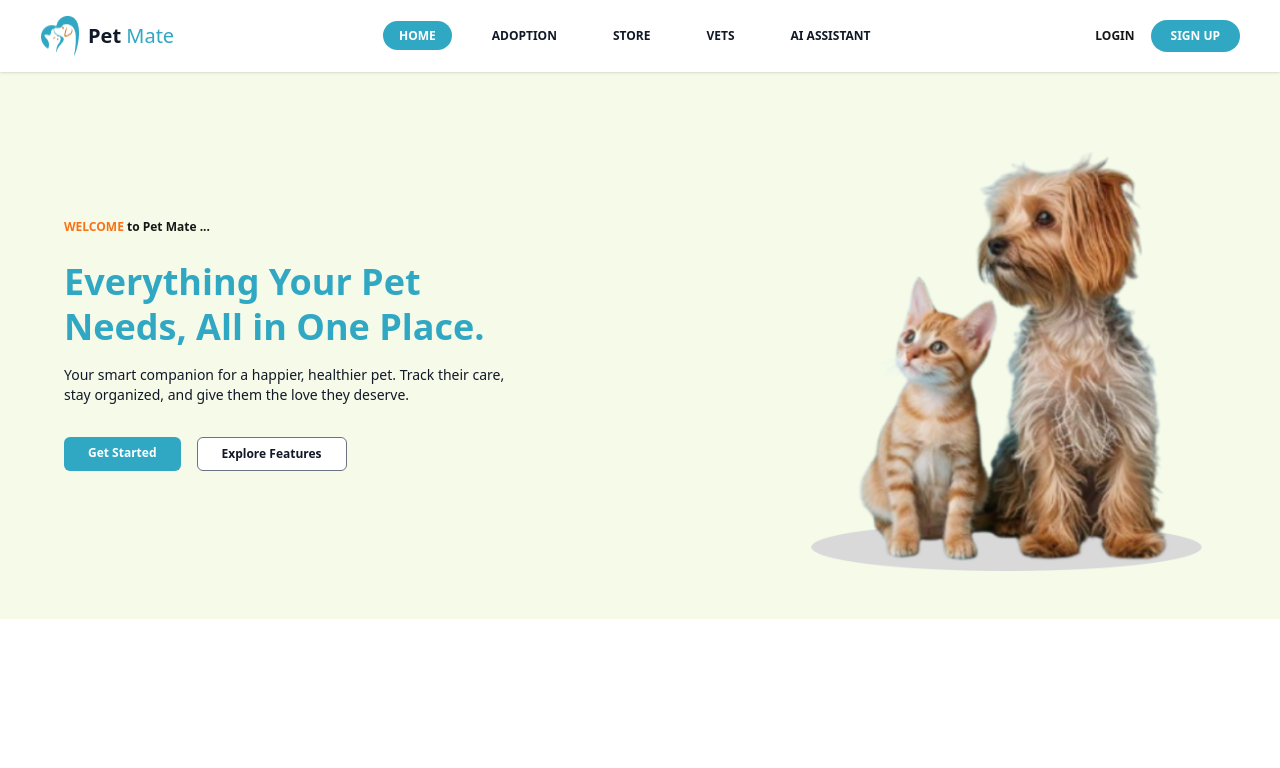
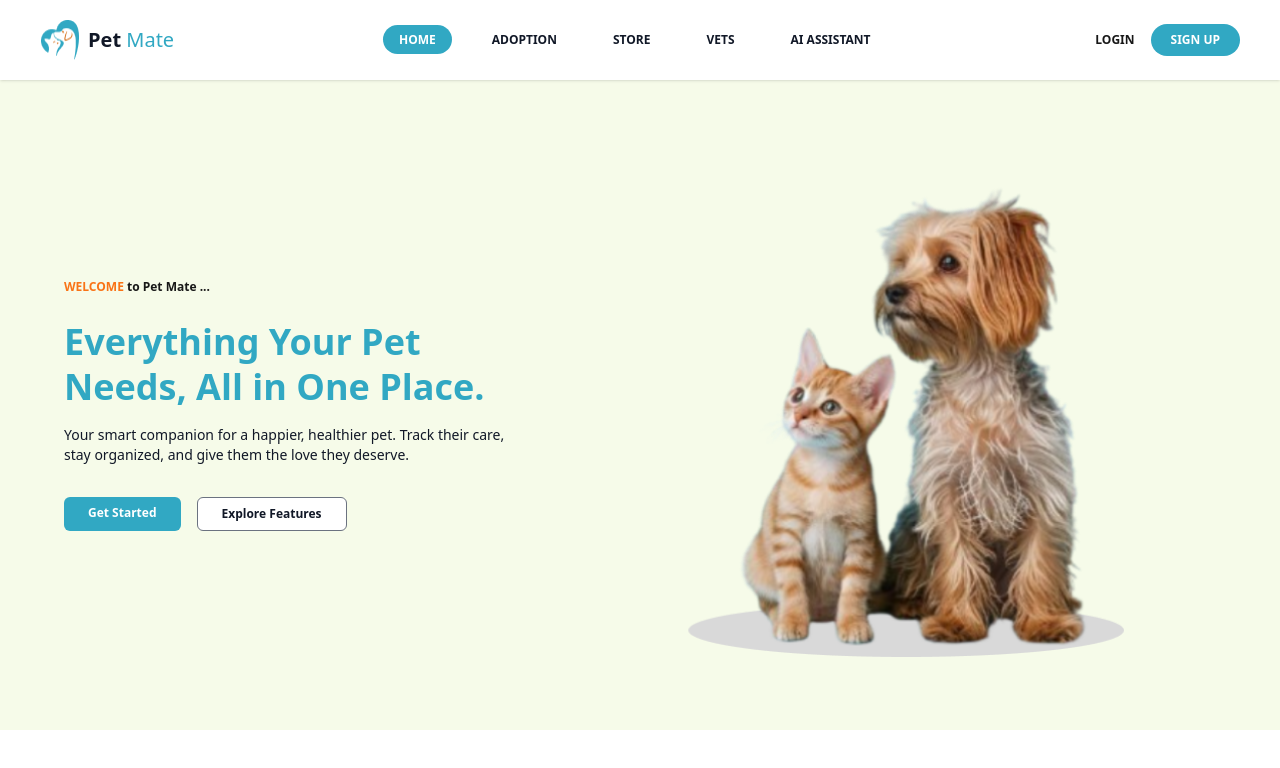
Before and after one commit to DevOraIntern2026/PetPal_team7, a Next.js app in the folder frontend/: page / in a window 1280 px wide. Shown: the top 768 px of the page. Built offline with nearby package versions, Linux system fonts and the light colour scheme.

Commit message:
fix(frontend): adjust Hero height, Navbar height and image size

```diff
--- a/frontend/components/landing/Hero.jsx
+++ b/frontend/components/landing/Hero.jsx
@@ -5,8 +5,8 @@ import dogAndCatImage from "../../public/hero-pets.png";
 
 export default function Hero() {
   return (
-    <section className="bg-surface px-4 py-10 md:px-10 md:py-12">
-      <div className="mx-auto flex max-w-6xl flex-col items-center justify-between gap-8 md:flex-row md:gap-10">
+    <section className="flex min-h-162.5 items-center bg-surface px-4 py-10 md:px-10 md:py-0">
+      <div className="mx-auto flex w-full max-w-6xl flex-col items-center justify-between gap-8 md:flex-row md:gap-10">
         {/* Text */}
         <FadeIn direction="right" className="max-w-md text-center md:text-left">
           <p className="mb-4 text-xs font-semibold md:mb-6">
@@ -39,12 +39,12 @@ export default function Hero() {
         </FadeIn>
 
         {/* Image */}
-        <FadeIn direction="left" delay={0.2}>
+        <FadeIn direction="left" delay={0.2} className="w-full md:w-1/2">
           <Image
             src={dogAndCatImage}
             alt="Dog and cat"
             priority
-            className="h-auto w-full max-w-xs md:max-w-sm lg:max-w-md"
+            className="h-auto w-full max-w-xs md:max-w-md lg:max-w-125"
           />
         </FadeIn>
       </div>
--- a/frontend/components/layout/Navbar.jsx
+++ b/frontend/components/layout/Navbar.jsx
@@ -24,9 +24,9 @@ export default function Navbar() {
       initial={{ y: -40, opacity: 0 }}
       animate={{ y: 0, opacity: 1 }}
       transition={{ duration: 0.5, ease: "easeOut" }}
-      className="relative z-40 bg-white px-4 py-4 shadow-sm md:px-10"
+      className="relative z-40 bg-white px-4 py-4 shadow-sm md:h-20 md:px-10"
     >
-      <div className="flex items-center justify-between">
+      <div className="flex h-full items-center justify-between">
         {/* Logo */}
         <Link href="/" className="flex items-center gap-2 text-xl leading-none">
           <Image
```
